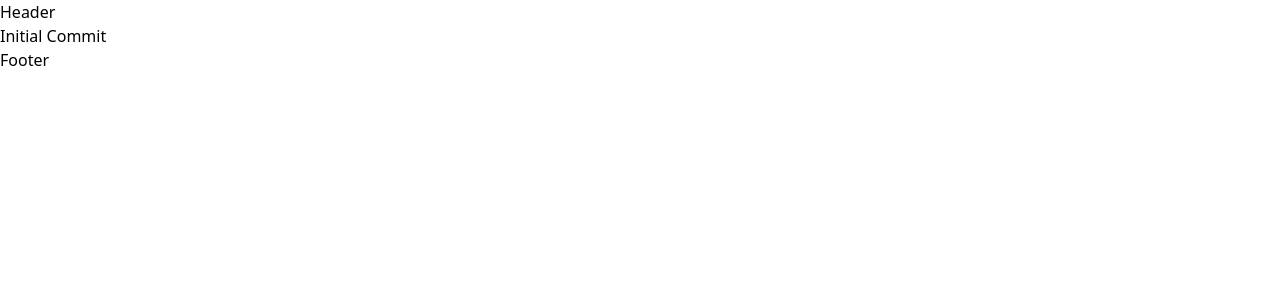
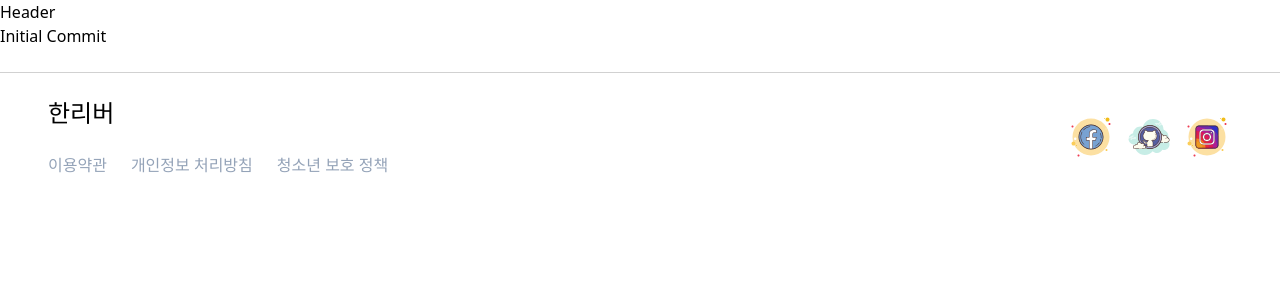
Before and after one commit to HanriverProject/frontend, a Next.js app in the folder client/: page / in a window 1280 px wide. Shown: the top 300 px of the page. Built offline with nearby package versions, Linux system fonts and the light colour scheme.

Commit message:
before pull

```diff
--- a/client/src/assets/icons/FaceBookIcon.tsx
+++ b/client/src/assets/icons/FaceBookIcon.tsx
@@ -8,6 +8,7 @@ const FaceBookIcon = ({ className }: SvgTagProps) => {
       viewBox="0 0 50 50"
       fill="none"
       xmlns="http://www.w3.org/2000/svg"
+      className={className}
     >
       <path
         d="M6.5 13.5C6.23478 13.5 5.98043 13.6054 5.79289 13.7929C5.60536 13.9804 5.5 14.2348 5.5 14.5C5.5 14.7652 5.60536 15.0196 5.79289 15.2071C5.98043 15.3946 6.23478 15.5 6.5 15.5C6.76522 15.5 7.01957 15.3946 7.20711 15.2071C7.39464 15.0196 7.5 14.7652 7.5 14.5C7.5 14.2348 7.39464 13.9804 7.20711 13.7929C7.01957 13.6054 6.76522 13.5 6.5 13.5Z"
--- a/client/src/assets/icons/GitHubIcon.tsx
+++ b/client/src/assets/icons/GitHubIcon.tsx
@@ -8,6 +8,7 @@ const GitHubIcon = ({ className }: SvgTagProps) => {
       viewBox="0 0 50 50"
       fill="none"
       xmlns="http://www.w3.org/2000/svg"
+      className={className}
     >
       <path
         d="M43.6075 28.355C44.175 27.2775 44.5 26.0525 44.5 24.75C44.5 21.4395 42.4205 18.6215 39.4995 17.511C39.4995 17.5075 39.5 17.504 39.5 17.5C39.5 11.701 34.799 7 29 7C24.108 7 20.0095 10.3505 18.8435 14.8785C18.1055 14.636 17.319 14.5 16.5 14.5C12.654 14.5 9.4885 17.3965 9.055 21.126C6.453 21.6765 4.5 23.9845 4.5 26.75C4.5 29.9255 7.0745 32.5 10.25 32.5C10.3385 32.5 10.426 32.494 10.513 32.489C10.511 32.5765 10.5 32.662 10.5 32.75C10.5 38.411 15.089 43 20.75 43C23.9685 43 26.8375 41.514 28.717 39.193C29.806 40.3055 31.32 41 33 41C35.325 41 37.337 39.675 38.333 37.741C38.859 37.9085 39.4185 38 40 38C43.0375 38 45.5 35.5375 45.5 32.5C45.5 30.8445 44.765 29.3635 43.6075 28.355Z"
--- /dev/null
+++ b/client/src/components/DarkmodeToggleBtn.tsx
@@ -0,0 +1,9 @@
+import { FC } from 'react';
+
+interface DarkmodeToggleBtnProps {}
+
+const DarkmodeToggleBtn: FC<DarkmodeToggleBtnProps> = ({}) => {
+  return <div>DarkmodeToggleBtn</div>;
+};
+
+export default DarkmodeToggleBtn;
--- a/client/src/components/layouts/Footer.tsx
+++ b/client/src/components/layouts/Footer.tsx
@@ -1,9 +1,40 @@
+import FaceBookIcon from '@/assets/icons/FaceBookIcon';
+import GitHubIcon from '@/assets/icons/GitHubIcon';
+import InstaGramIcon from '@/assets/icons/InstaGramIcon';
+import Link from 'next/link';
 import { FC } from 'react';
 
 interface FooterProps {}
 
 const Footer: FC<FooterProps> = ({}) => {
-  return <div>Footer</div>;
+  return (
+    <footer className=" pt-6 px-12 border-t border-slate-lightgrey mt-6">
+      <div className=" flex justify-between items-center md:flex-row flex-col">
+        <div className="">
+          <p className=" font-medium text-2xl hidden md:flex ">한리버</p>
+          <div className=" pt-6 gap-6 flex text-slate-400">
+            <span className=" cursor-pointer">이용약관</span>
+            <span className=" cursor-pointer">개인정보 처리방침</span>
+            <span className=" cursor-pointer">청소년 보호 정책</span>
+          </div>
+        </div>
+        <figure className=" flex gap-2 md:mt-0 mt-4">
+          <a href="https://www.facebook.com/" target="_blank">
+            <FaceBookIcon className=" cursor-pointer" />
+          </a>
+          <a
+            href="https://github.com/orgs/HanriverProject/repositories"
+            target="_blank"
+          >
+            <GitHubIcon className=" cursor-pointer" />
+          </a>
+          <a href="https://www.instagram.com/" target="_blank">
+            <InstaGramIcon className=" cursor-pointer" />
+          </a>
+        </figure>
+      </div>
+    </footer>
+  );
 };
 
 export default Footer;
--- a/client/src/components/layouts/Providers.tsx
+++ b/client/src/components/layouts/Providers.tsx
@@ -1,4 +1,5 @@
 import { FC } from 'react';
+import { ThemeProvider } from 'next-themes';
 
 interface ProvidersProps {}
 
```
